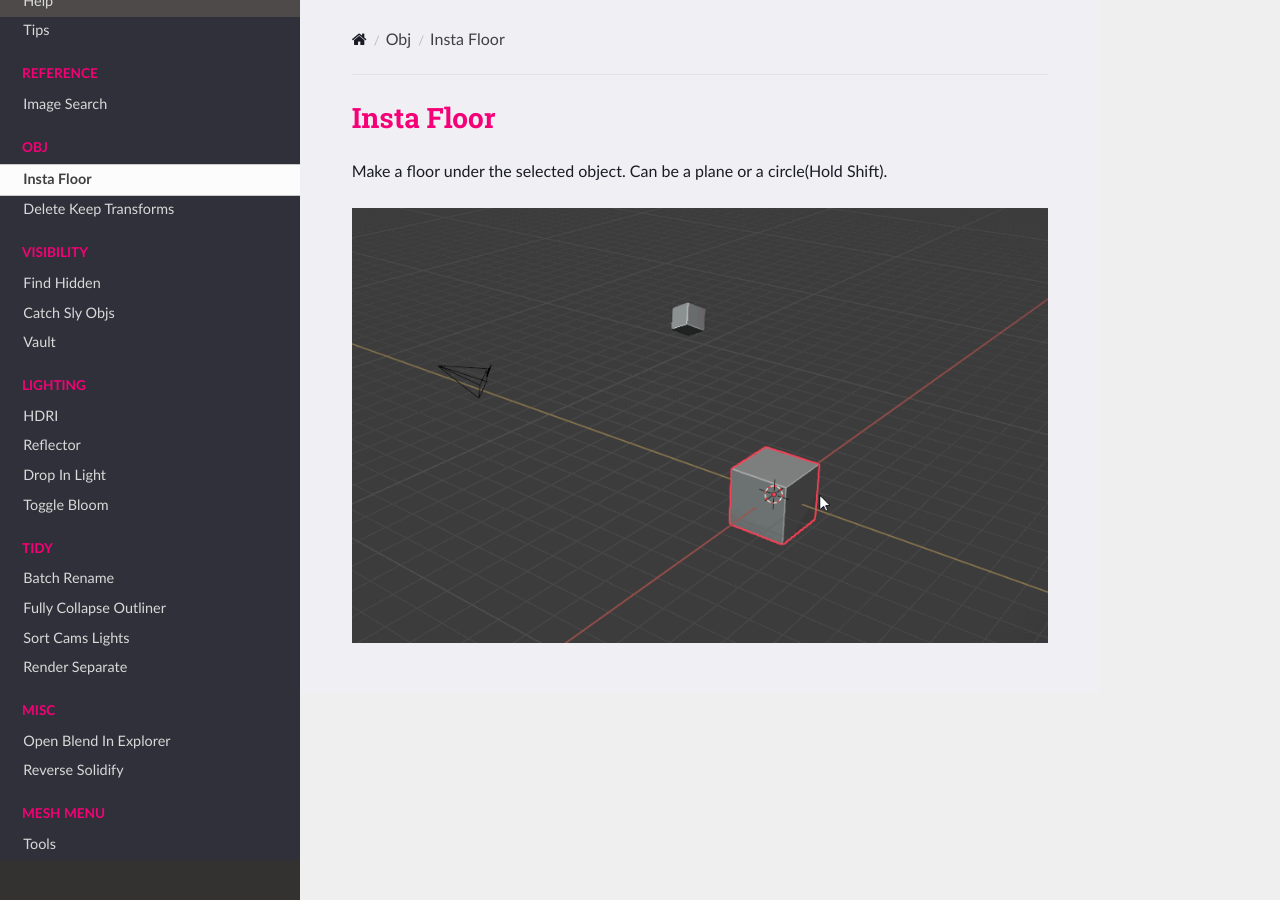
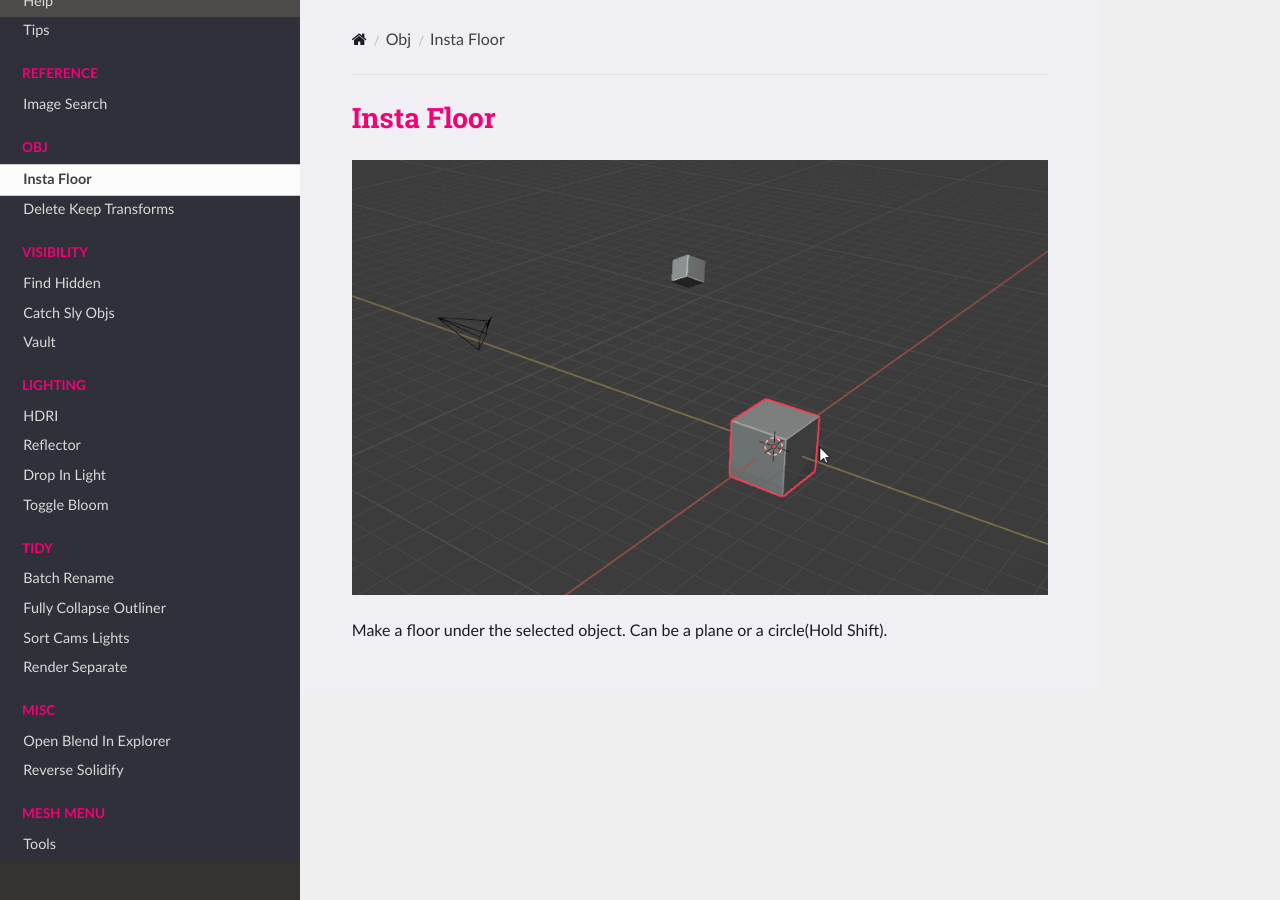
Before and after one commit to CGLIFE7/KronosDocs, an MkDocs documentation site: the page built from docs/docs/tutorial/insta_floor.md, in a window 1280 px wide. Built offline with MkDocs 1.6.1, drawn with Linux system fonts in a browser that asks for light colours; nearby versions of some CDN libraries.

Commit message:
Update insta_floor.md

```diff
--- a/docs/docs/tutorial/insta_floor.md
+++ b/docs/docs/tutorial/insta_floor.md
@@ -1,5 +1,5 @@
 # Insta Floor
 
+![Alt Text](../gifs/InstaFloorGif.gif)
+
 Make a floor under the selected object. Can be a plane or a circle(Hold Shift).
-
-![Alt Text](../gifs/InstaFloorGif.gif)
```
